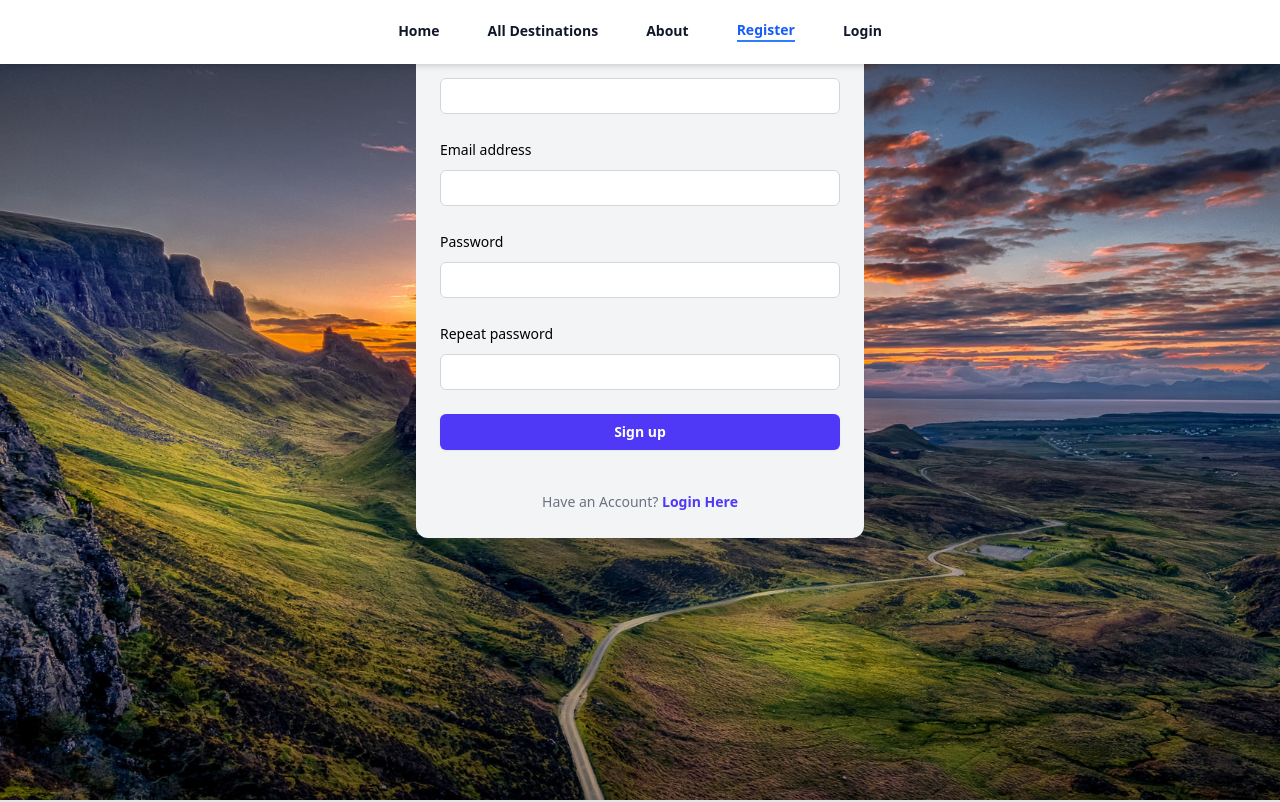
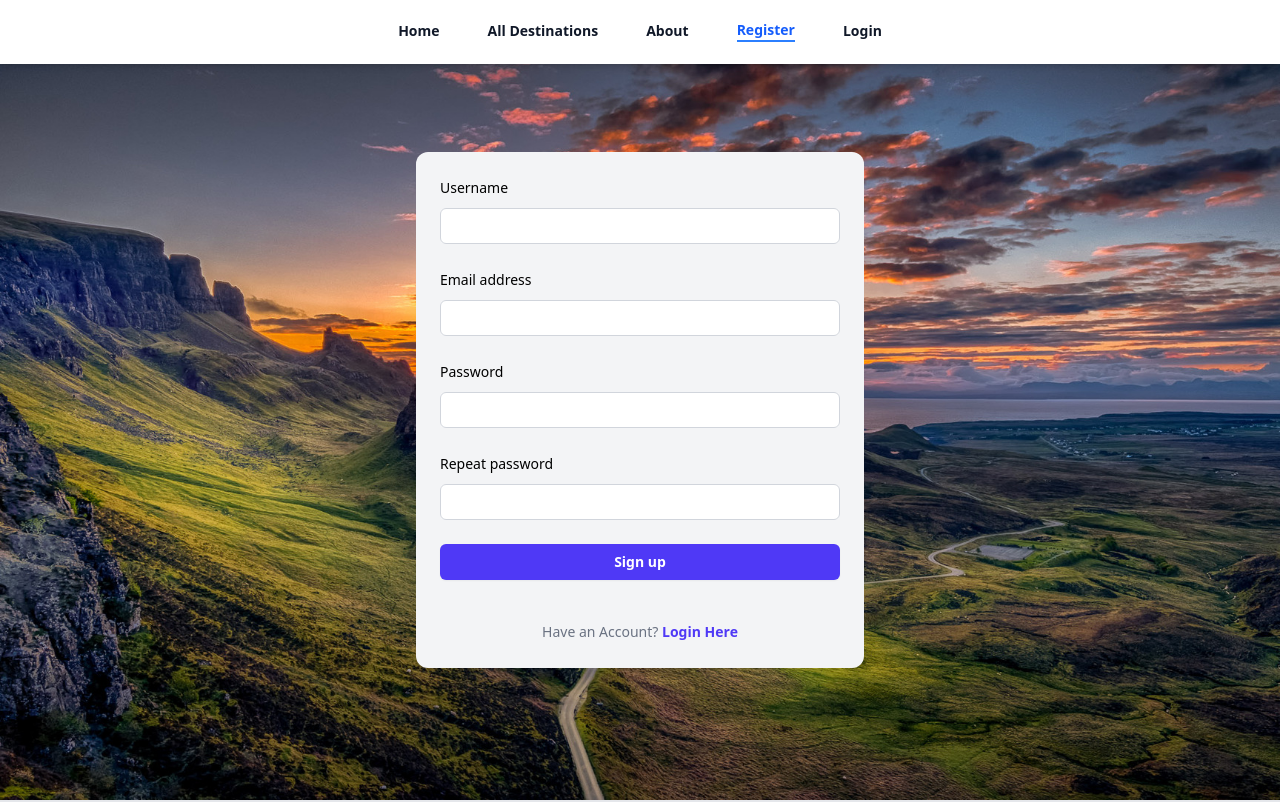
Before and after one commit to tananska/best-destinations-2025, a React (Vite) app in the folder client/: page /register in a window 1280 px wide. Shown: the top 802 px of the page. Built offline with nearby package versions, Linux system fonts and the light colour scheme.

Commit message:
Add margin

```diff
--- a/client/src/components/destination-create/Create.jsx
+++ b/client/src/components/destination-create/Create.jsx
@@ -29,7 +29,7 @@ export default function Create() {
         />
       </video>
 
-      <div className="relative z-10 flex items-center justify-center h-full">
+      <div className="relative z-10 flex items-center m-10 justify-center h-full">
         <div className="container bg-gray-100 w-150 p-8 shadow-lg rounded-lg font-style: italic">
           <form action={formSubmit}>
             <div className="mb-4">
--- a/client/src/components/login/Login.jsx
+++ b/client/src/components/login/Login.jsx
@@ -47,7 +47,7 @@ export default function Login() {
             className="relative flex items-center h-screen"
             style={{ backgroundImage: `url(${mountainPicture})`, backgroundSize: 'cover', backgroundPosition: 'center' }}
         >
-            <div className="flex min-h-full flex-1 flex-col justify-center px-6 py-12 lg:px-8 mb-70 sm:mx-auto">
+            <div className="flex min-h-full m-20 flex-1 flex-col justify-center px-6 py-12 lg:px-8 mb-70 sm:mx-auto">
 
                 {loginError && (
                     <div className="flex items-center justify-center p-4 mb-4 text-sm text-red-800 border border-red-300 rounded-lg bg-red-50 dark:bg-gray-800 dark:text-red-400 dark:border-red-800" role="alert">
--- a/client/src/components/register/Register.jsx
+++ b/client/src/components/register/Register.jsx
@@ -45,7 +45,7 @@ export default function Register() {
             className="relative flex items-center h-screen"
             style={{ backgroundImage: `url(${mountainPicture})`, backgroundSize: 'cover', backgroundPosition: 'center' }}
         >
-            <div className="flex min-h-full flex-1 flex-col justify-center px-6 py-12 lg:px-8 mb-70 sm:mx-auto">
+            <div className="flex min-h-full m-65 flex-1 flex-col justify-center px-6 py-12 lg:px-8 mb-70 sm:mx-auto">
 
                 {registerError && (
                     <div className="flex items-center justify-center p-4 mb-4 text-sm text-red-800 border border-red-300 rounded-lg bg-red-50 dark:bg-gray-800 dark:text-red-400 dark:border-red-800" role="alert">
```
